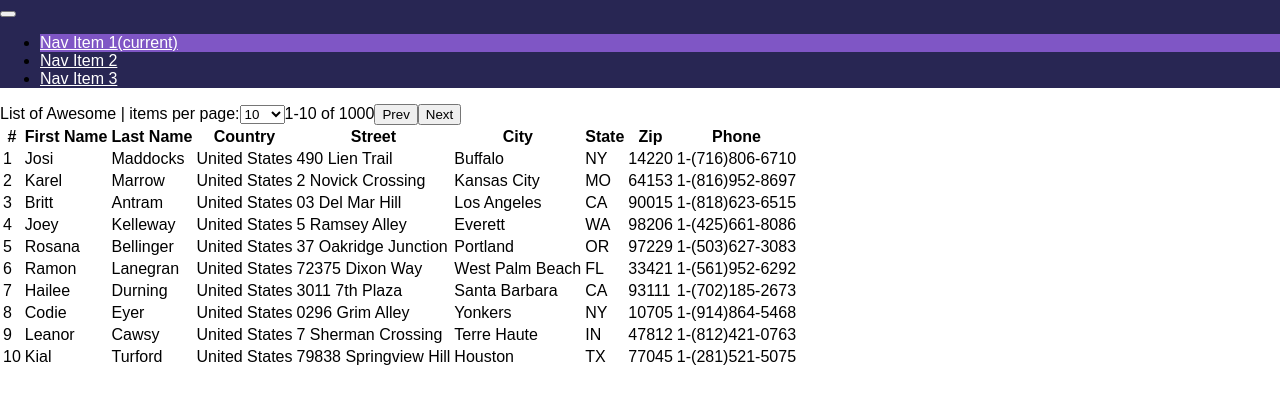
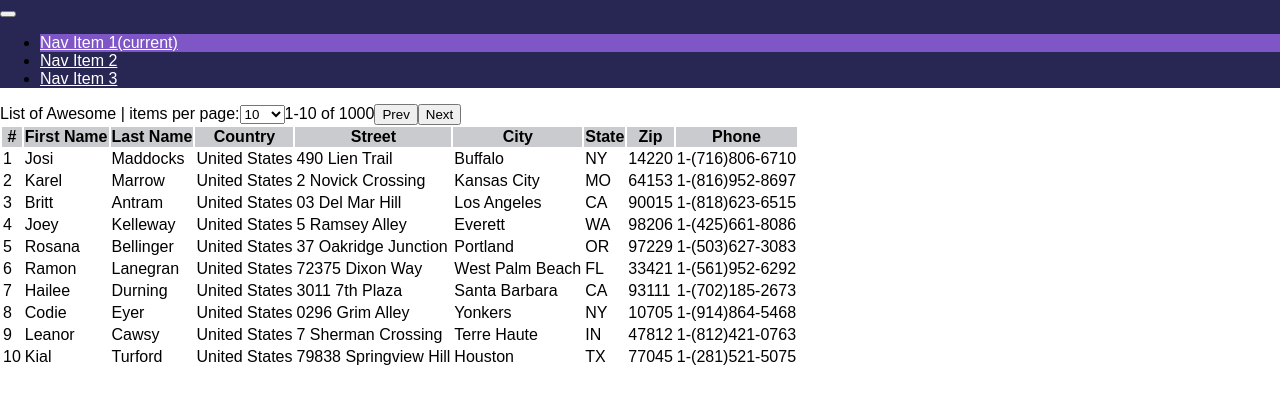
Before and after one commit to Siyami/ui-ux-exercise, a React (Create React App) app: page / in a window 1280 px wide. Shown: the top 404 px of the page. Built offline with nearby package versions, Linux system fonts and the light colour scheme; the HTML template or start-up script is replaced by a standard one.

Commit message:
style table

```diff
--- a/src/App.js
+++ b/src/App.js
@@ -105,8 +105,8 @@ class App extends Component {
 
           <button onClick={this.nextPage} type="button" className="btn btn-primary">Next</button>
 
-          <table className="table">
-            <thead>
+          <table className="table table-striped table-hover">
+            <thead style={{backgroundColor: "#CACBCE"}}>
               <tr>
                 <th>#</th>
                 <th>First Name</th>
```
